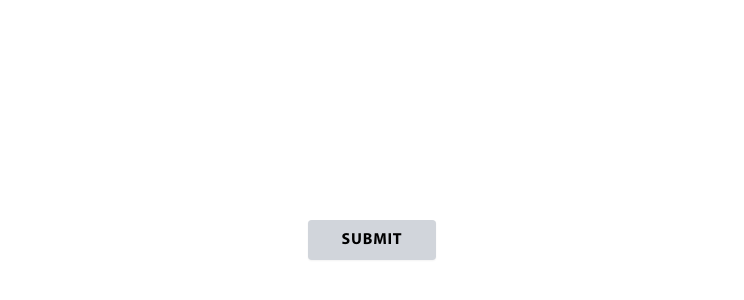
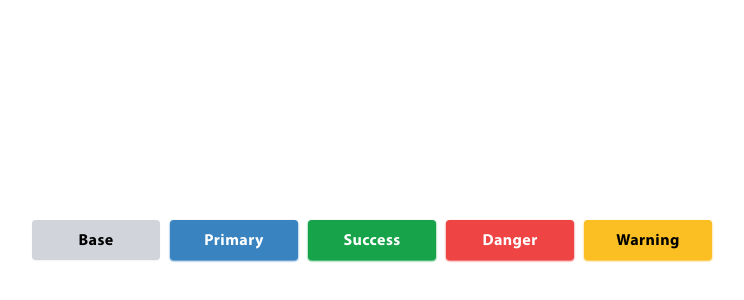
Before and after one commit to mendesnathanj/shoob-frontend, a React (Vite) app: page / in a window 1280 px wide. Shown: the part 160-460 px from the top of the page, without its empty margins (268-1012 px from the left). Built offline with nearby package versions, Linux system fonts and the light colour scheme.

Commit message:
add some button variants

```diff
--- a/src/components/ui/Button.tsx
+++ b/src/components/ui/Button.tsx
@@ -1,6 +1,20 @@
-const baseClasses = `inline-flex items-center justify-center leading-[4rem]
-whitespace-nowrap tracking-wider uppercase font-bold bg-gray-300 hover:bg-gray-500
-min-w-[128px] px-4 rounded-md shadow-sm transition-all duration-200 hover:text-white`;
+import cn from 'classnames';
+
+const baseClasses = `inline-flex items-center justify-center leading-[3.8rem]
+whitespace-nowrap tracking-wide font-bold pt-1 appearance-none
+min-w-[128px] px-4 rounded-md shadow-sm transition-all duration-200 disabled:cursor-not-allowed
+disabled:transition-none disaabled:opacity-75 disabled:bg-gray-300 disabled:text-inherit
+`;
+
+export type Variants = 'base' | 'danger' | 'primary' | 'success' | 'warning';
+
+const variantClasses = {
+  base: 'bg-gray-300 hover:bg-gray-400 hover:text-gray-100',
+  danger: 'bg-red-500 hover:bg-red-600 shadow-red-500 text-white',
+  primary: 'bg-shoob-500 hover:bg-shoob-600 shadow-shoob-500 text-white',
+  success: 'bg-green-600 hover:bg-green-700 shadow-green-600 text-white',
+  warning: 'bg-amber-400 hover:bg-yellow-500 shadow-amber-400 text-black',
+};
 
 type fullWidthProp = boolean | { xs?: boolean, sm?: boolean, md?: boolean, lg?: boolean };
 
@@ -18,19 +32,24 @@ const fullWidthClasses = (fullWidth: fullWidthProp) => {
 };
 
 type BaseProps = {
+  fullWidth?: fullWidthProp;
+  startIcon?: JSX.Element;
   submit?: boolean;
-  fullWidth?: fullWidthProp;
+  variant?: Variants;
 };
 
 type ButtonProps = BaseProps & React.HTMLProps<HTMLButtonElement>;
 
-export default function Button({ children, fullWidth = false, submit = false, ...rest }: ButtonProps) {
+export default function Button({
+  children, fullWidth = false, startIcon, submit = false, variant = 'base', ...rest
+}: ButtonProps) {
   return (
     <button
-      className={`${baseClasses} ${fullWidthClasses(fullWidth)}`}
+      className={cn(baseClasses, fullWidthClasses(fullWidth), variantClasses[variant])}
       {...rest}
       type={submit ? 'submit' : 'button'}
     >
+      {startIcon && <span className="mr-2">{startIcon}</span>}
       {children}
     </button>
   );
--- a/src/components/ui/Spinner.tsx
+++ b/src/components/ui/Spinner.tsx
@@ -1,5 +1,5 @@
 /* eslint-disable max-len */
-export type Colors = 'blue' | 'gray' | 'green' | 'rose' | 'purple' | 'red' | 'yellow';
+type Colors = 'blue' | 'gray' | 'green' | 'rose' | 'purple' | 'red' | 'yellow';
 
 type SpinnerProps = {
   color?: Colors;
--- a/src/entries/Customer.tsx
+++ b/src/entries/Customer.tsx
@@ -1,9 +1,11 @@
-import Button from '../components/ui/Button';
+import Button, { Variants } from '../components/ui/Button';
 
 export default function Customer() {
+  const variants = ['Base', 'Primary', 'Success', 'Danger', 'Warning'];
+
   return (
-    <div className="flex justify-center items-center min-h-screen">
-      <Button submit>Submit</Button>
+    <div className="flex justify-center items-center min-h-screen gap-4">
+      {variants.map((variant) => <Button key={variant} variant={variant.toLowerCase() as Variants}>{variant}</Button>)}
     </div>
   );
 }
--- a/tailwind.config.js
+++ b/tailwind.config.js
@@ -12,6 +12,10 @@ module.exports = {
   plugins: [forms],
   theme: {
     extend: {
+      colors: {
+        'shoob-500': '#3883c0',
+        'shoob-600': '#2f6fa3',
+      },
       fontFamily: {
         sans: ['Myriad', ...defaultTheme.fontFamily.sans],
         display: ['Avenir', ...defaultTheme.fontFamily.sans],
```
